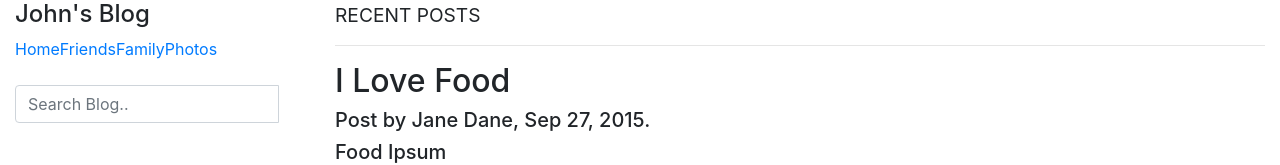
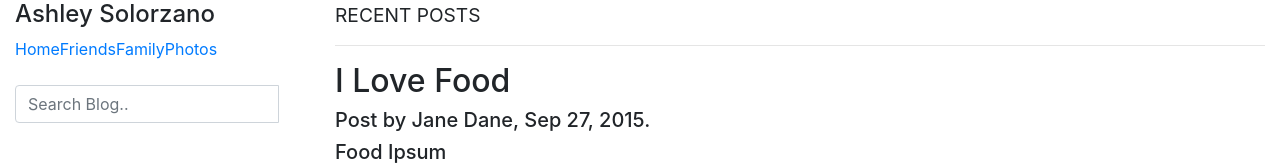
Before and after one commit to ashleysa12/cursoprogramacion, a plain HTML site: page index.html in a window 1280 px wide. Shown: the top 165 px of the page. Drawn offline with nearby package versions, Linux system fonts and the light colour scheme.

Commit message:
Cambiamos el titulo a Ashley Solorzano

```diff
--- a/index.html
+++ b/index.html
@@ -19,7 +19,7 @@
 	<div class="container-fluid">
 		<div class="row content">
 			<div class="col-sm-3 sidenav">
-				<h4>John's Blog</h4>
+				<h4>Ashley Solorzano</h4>
 				<ul class="nav nav-pills nav-stacked">
 					<li class="active"><a href="#section1">Home</a></li>
 					<li><a href="#section2">Friends</a></li>
```
